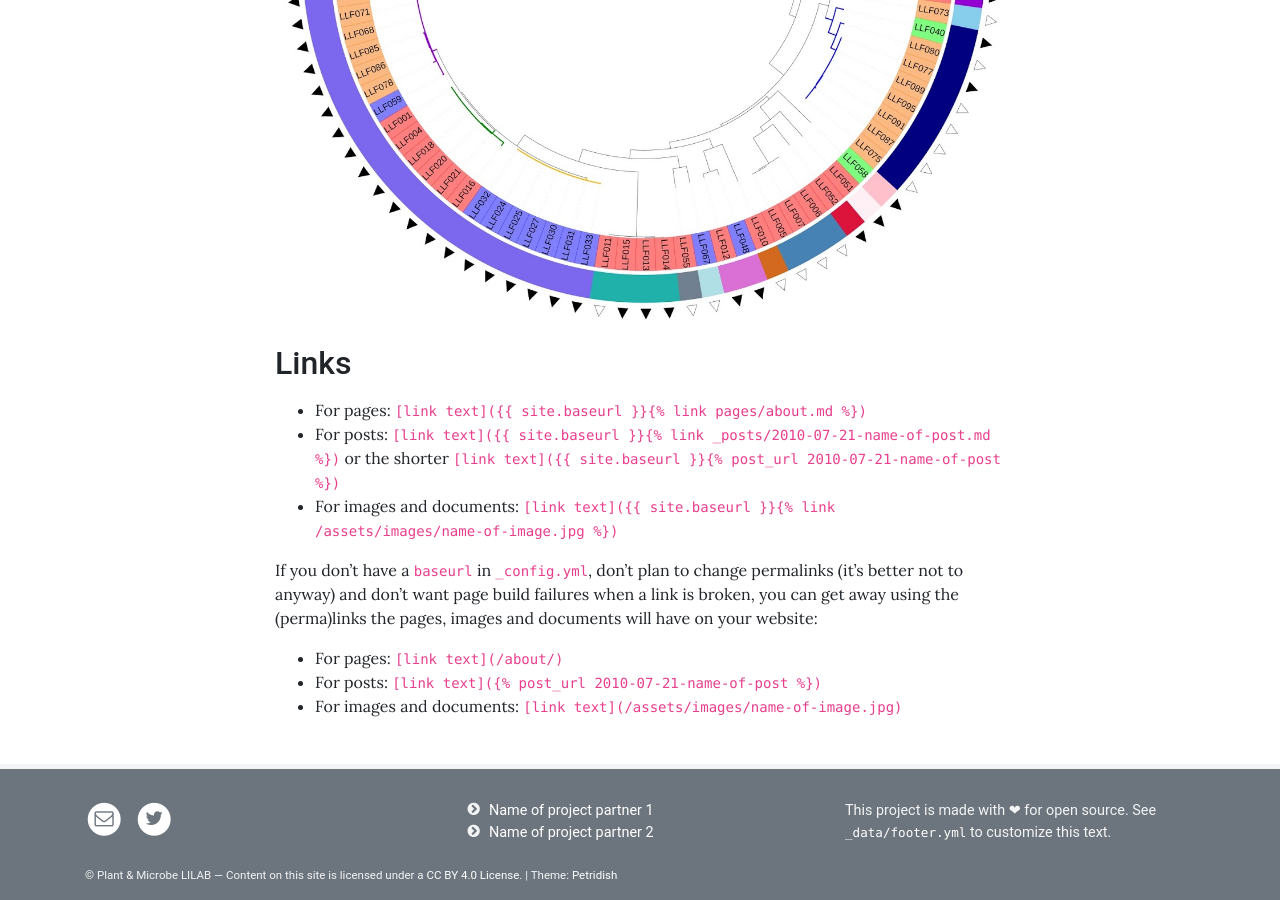
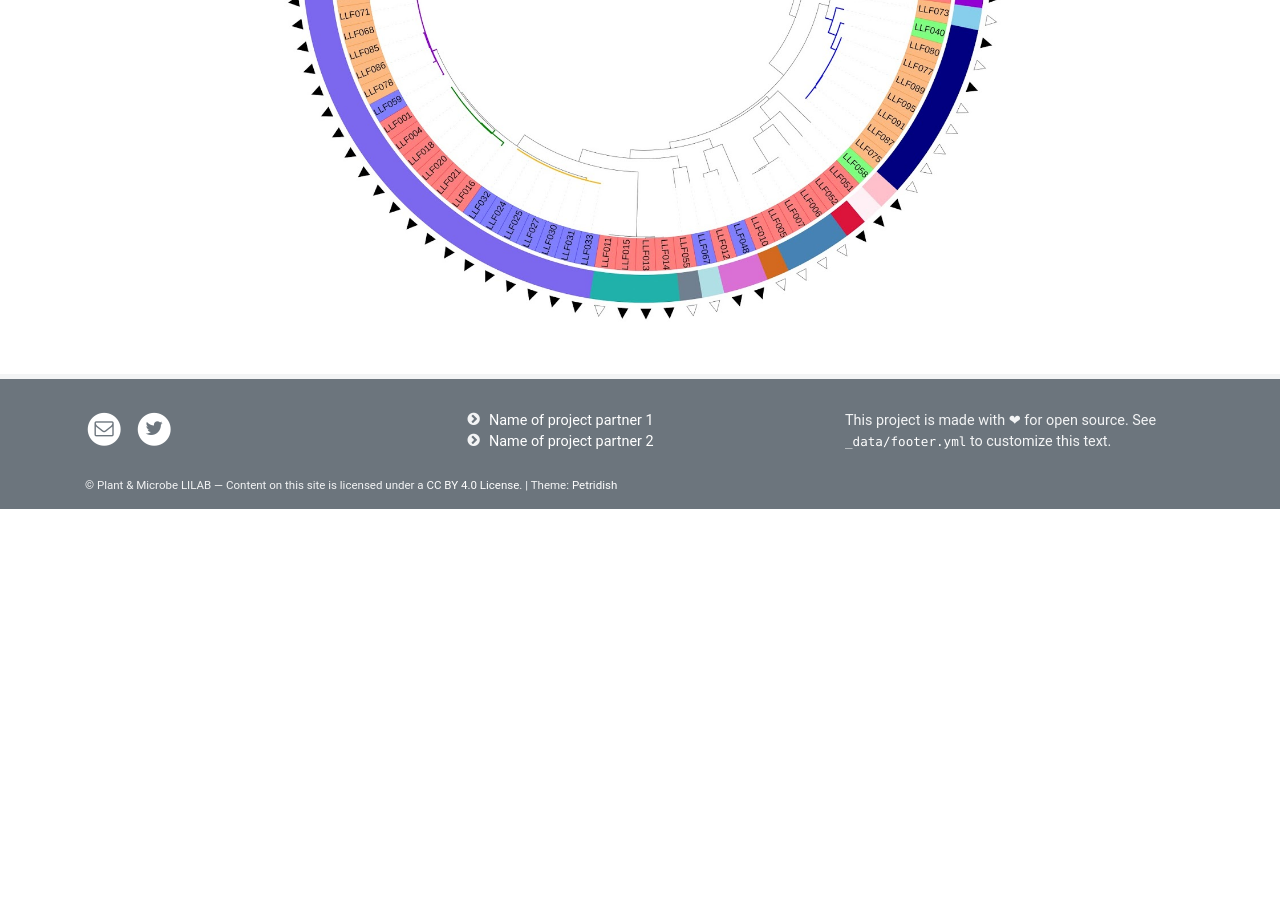
Before and after one commit to leili-plantmicrobe/leili-plantmicrobe.github.io, a Jekyll site: the page built from pages/about.md, in a window 1280 px wide and 900 px high, scrolled down 3058 px. Built offline with Jekyll 4.4.1, drawn with Linux system fonts in a browser that asks for light colours; after the commit the page ends 3567 px from its top, so only the background shows below that.

Commit message:
Update about.md

```diff
--- a/pages/about.md
+++ b/pages/about.md
@@ -18,6 +18,7 @@ Fungal pathogens cause severe loss to crop productions. How do plants and fungal
 
 The era of big data allows us to study plant-microbe interaction systematically from genome to phenome and back. In plant pathology, precise, high-throughput, and reproducible phenotyping is still a big obstacle, particularly in the case of disease caused by fungal pathogens. We are interested in developing plant phenomics approaches for automatic, non-destructive and high-throughput phenotyping.
 
+
 The evolutionary relationship between plants and microbes has dramatically affected their genomes and result in highly diverse populations. Immune genes are the most variable genes in plant genomes, and likewise the virulence genes are the most variable genes in the pathogen genomes. We are interested in using the wild crop relatives and/or progenitor, and field samples to identify resistance genes from host and (a)virulence genes from pathogen, and using genomic method to understand how microbial populations drive the evolution of plant immune genes. In the end, We want to use this newly generated resources to engineer disease resistance in crops.
 ![pheno](/assets/img/pheno.png){: .rounded .float-left}
 
@@ -27,19 +28,3 @@ The evolutionary relationship between plants and microbes has dramatically affec
 
 Each plant species harbors a core microbial community, which plays a critical function in plant growth and resistance. Some recent studies about human and plant microbiome show that metabolites from both host and microbe can affect counterpart. For example, nonribosomal peptides and polyketides produced by microbes may regulate microbe-microbe or microbe-plant-microbe interactions in plant disease suppression. Focusing on plant-associated fungal community, we will isolate and culture endophytic fungal strains to study the higher-order interaction between different kingdoms. Specifically, We are interested in functional researches by investigating natural endophytic fungal isolates in plant disease resistance. Our goal is to improve plant resistance through manipulating the natural fungal community by genetic engineering tools.
 ![tree](/assets/img/tree.jpg){: .rounded .float-left}
-
-
-
-## Links
-
-
-
-- For pages: {% raw %}`[link text]({{ site.baseurl }}{% link pages/about.md %})`{% endraw %}
-- For posts: {% raw %}`[link text]({{ site.baseurl }}{% link _posts/2010-07-21-name-of-post.md %})`{% endraw %} or the shorter {% raw %}`[link text]({{ site.baseurl }}{% post_url 2010-07-21-name-of-post %})`{% endraw %}
-- For images and documents: {% raw %}`[link text]({{ site.baseurl }}{% link /assets/images/name-of-image.jpg %})`{% endraw %}
-
-If you don't have a `baseurl` in `_config.yml`, don't plan to change permalinks (it's better not to anyway) and don't want page build failures when a link is broken, you can get away using the (perma)links the pages, images and documents will have on your website:
-
-- For pages: `[link text](/about/)`
-- For posts: {% raw %}`[link text]({% post_url 2010-07-21-name-of-post %})`{% endraw %}
-- For images and documents: `[link text](/assets/images/name-of-image.jpg)`
```
